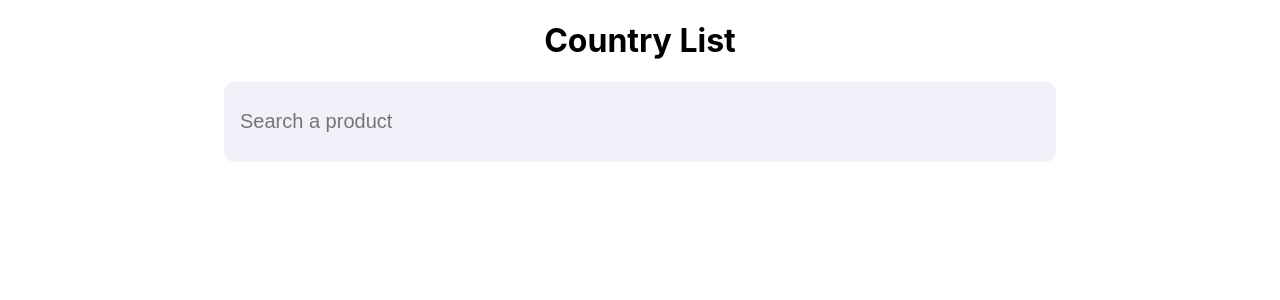
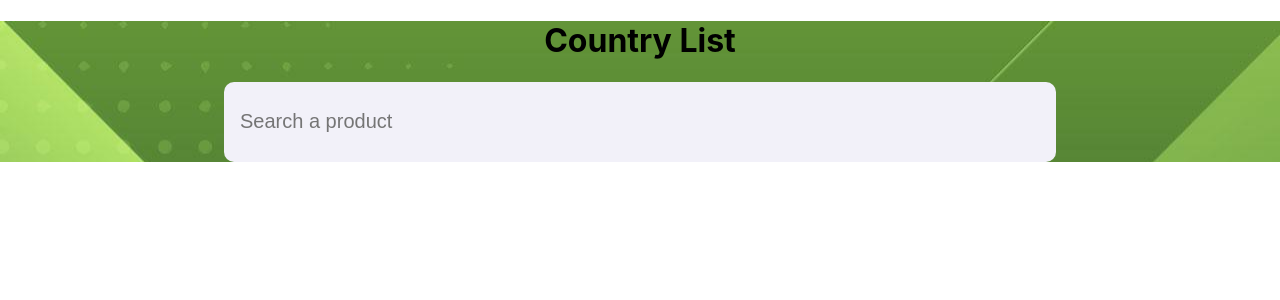
Before and after one commit to darshils2001/GreenGen, a React (Create React App) app in the folder frontend/: page / in a window 1280 px wide. Shown: the top 300 px of the page. Built offline with nearby package versions, Linux system fonts and the light colour scheme; no server answers.

Commit message:
Background color change

```diff
--- a/frontend/src/App.css
+++ b/frontend/src/App.css
@@ -1,5 +1,9 @@
 .App {
   text-align: center;
+}
+
+.App {
+  background-image: url(GreenBackground.jpg);
 }
 
 .App-logo {
--- a/frontend/src/App.js
+++ b/frontend/src/App.js
@@ -1,6 +1,6 @@
-import React from 'react';
-import './App.css';
-import SearchPage from './search/searchpage.js';
+import React from "react";
+import "./App.css";
+import SearchPage from "./search/searchpage.js";
 
 function App() {
   return (
```
Also changed, not shown: frontend/src/setupTests.js (+1 -1 lines), frontend/src/GreenBackground.jpg (added).
